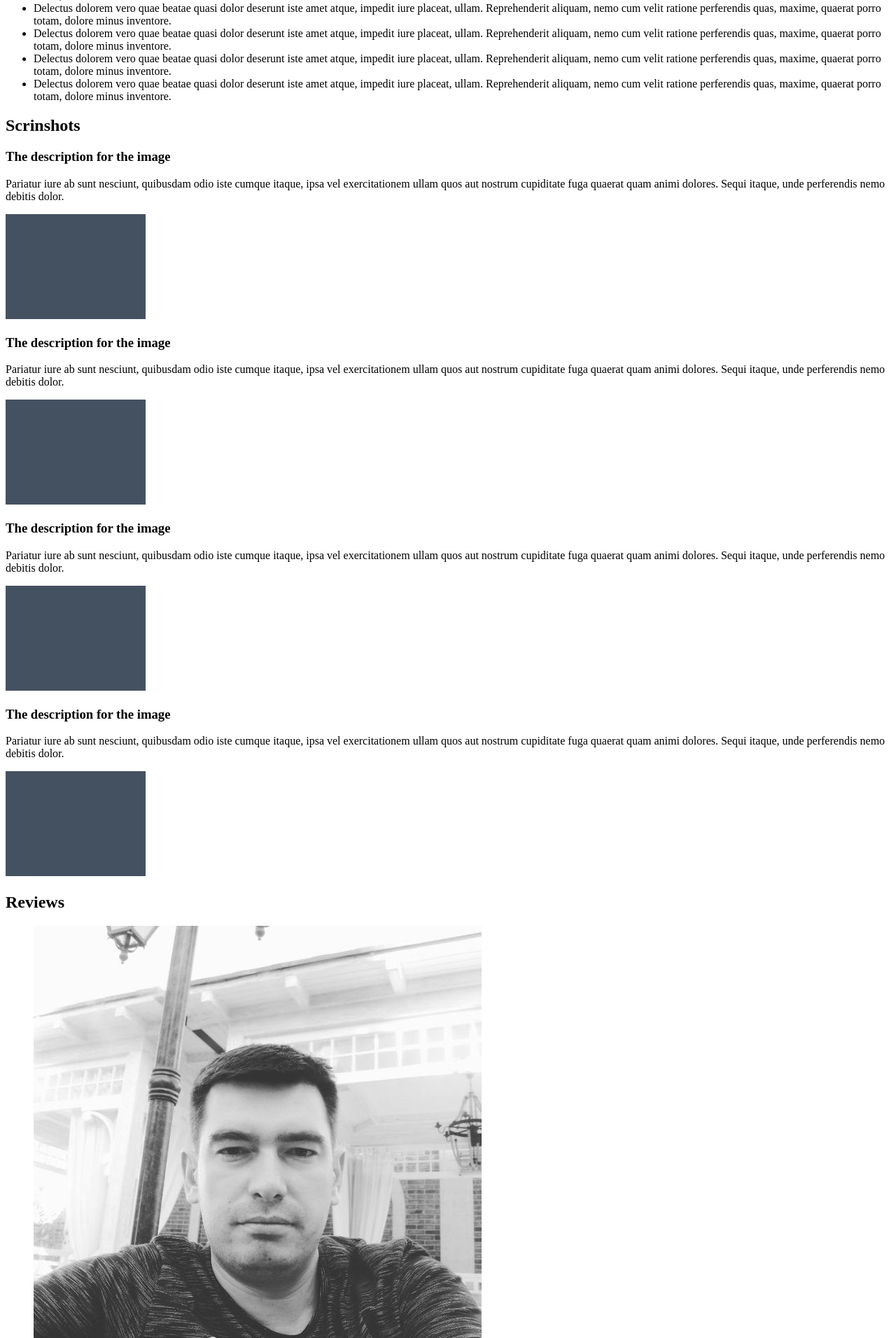
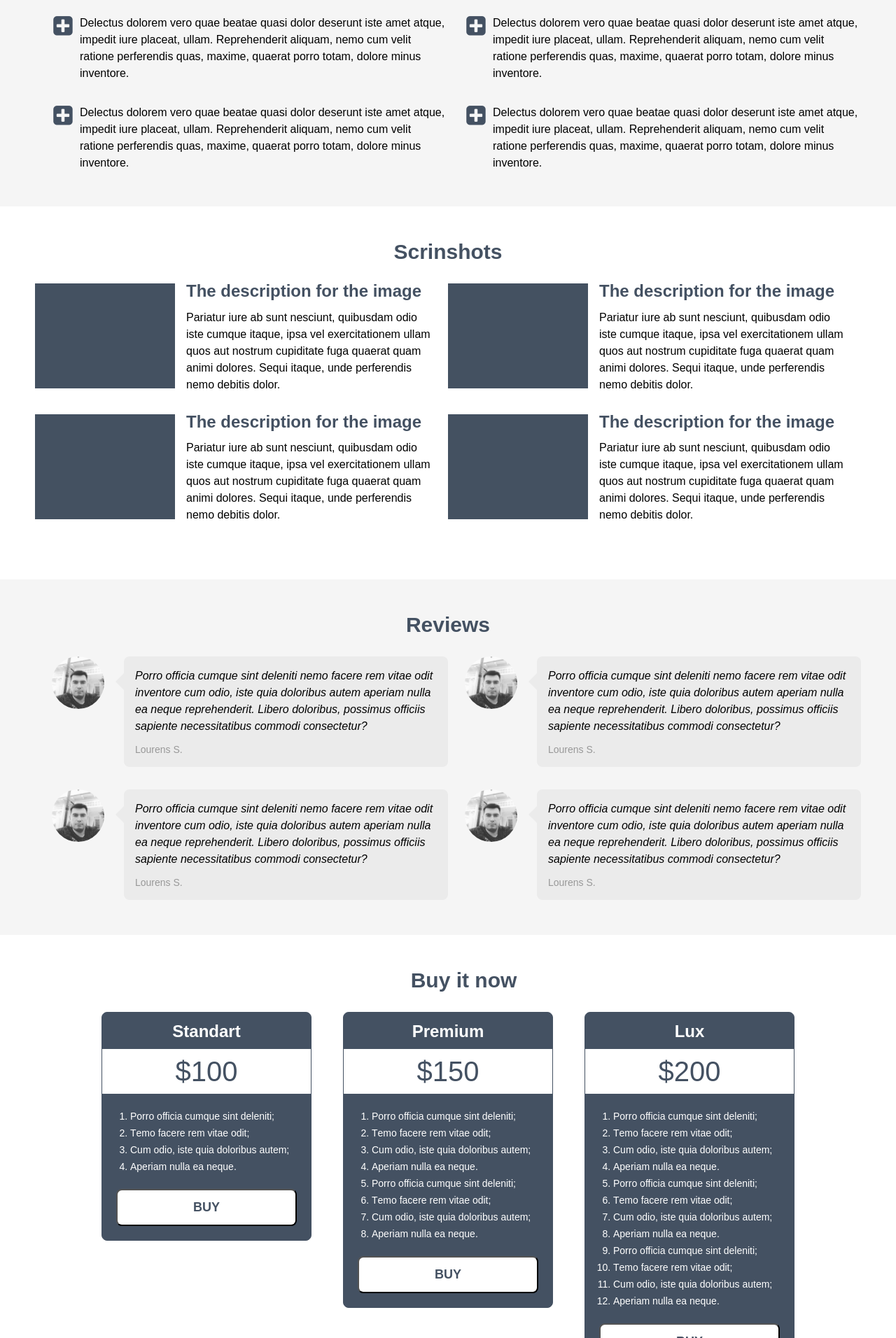
Before and after one commit to vvorobyov/gb-html5-css3, a plain HTML site: page index.html in a window 1280 px wide. Shown: the part 888-2800 px from the top of the page at 70% size. Drawn offline with Linux system fonts and the light colour scheme.

Commit message:
Add style.css and add classes to index.html Реализовано до блока "Buy it now"

```diff
--- a/index.html
+++ b/index.html
@@ -3,116 +3,149 @@
 <head>
     <meta charset="UTF-8">
     <title>Lesson-1</title>
+    <link rel="stylesheet" href="fonts/myfonts/css/myfont.css">
+    <link rel="stylesheet" href="styles/style.css">
 </head>
 <body>
 <div class="container">
-    <header>
+    <header class="block clr">
+        <div class="left">
             <h1>Product name</h1>
-        <p>
-            <span class="check"></span>Put on&nbsp;this page information about your product
-            <span class="check"></span>A&nbsp;detailed description of&nbsp;your product
-            <span class="check"></span>Tell&nbsp;us about the advantages and merits
-            <span class="check"></span>Associate the page with the payment system
-        </p>
-        <img src="images/main_photo.png" alt="Main foto">
+            <ul class="check">
+                <li><span class="icon-ok"></span> Put on&nbsp;this page information about your product</li>
+                <li><span class="icon-ok"></span>A&nbsp;detailed description of&nbsp;your product</li>
+                <li><span class="icon-ok"></span>Tell&nbsp;us about the advantages and merits</li>
+                <li><span class="icon-ok"></span>Associate the page with the payment system</li>
+            </ul>
+        </div>
+        <img class="right" src="images/main_photo.png" alt="Main foto">
     </header>
     <!-- About your product -->
-    <section>
+    <section class="block clr">
+        <div class="left aboutContent">
             <h2>About your product</h2>
             <p>
-            Lorem ipsum dolor sit amet, consectetur adipisicing elit. Asperiores aut,
-            consectetur delectus dolore eos ex&nbsp;harum inventore ipsa laborum laudantium
-            modi natus non omnis quasi repellat repellendus ullam unde vel.
+                Lorem ipsum dolor sit amet, consectetur adipisicing elit.
+                Nobis facilis fuga, illo at. Natus eos, eligendi illum rerum
+                omnis porro ex, magni, explicabo veniam incidunt in quam sapiente ut ipsum.
             </p>
             <p>
-            Lorem ipsum dolor sit amet, consectetur adipisicing elit. Ab&nbsp;architecto,
-            assumenda distinctio dolore eveniet necessitatibus non nulla quis sint tempore.
-            Adipisci debitis dicta in&nbsp;laborum minus similique, voluptates. Iure, praesentium?
+                Pariatur iure ab sunt nesciunt, quibusdam odio iste cumque itaque,
+                ipsa vel exercitationem ullam quos aut nostrum cupiditate fuga quaerat
+                quam animi dolores. Sequi itaque, unde perferendis nemo debitis dolor.
             </p>
-        <img src="images/about_image.png" alt="about image">
+        </div>
+        <img class="right aboutImg" src="images/about_image.png" alt="about image">
     </section>
     <!-- Dignity and pluses product -->
-    <section>
-        <h2>Dignity and pluses product</h2>
-        <ul>
+    <section class="block">
+        <h2 class="center">Dignity and pluses product</h2>
+        <ul class="digitalList">
             <li>
+                <span class="icon-plus-squared left"> </span>
+                <div>
                     Delectus dolorem vero quae beatae quasi dolor deserunt iste amet atque, impedit iure placeat,
                     ullam. Reprehenderit aliquam, nemo cum velit ratione perferendis quas, maxime,
                     quaerat porro totam, dolore minus inventore.
+                </div>
             </li>
             <li>
+                <span class="icon-plus-squared left"></span>
+                <div>
                     Delectus dolorem vero quae beatae quasi dolor deserunt iste amet atque, impedit iure placeat,
                     ullam. Reprehenderit aliquam, nemo cum velit ratione perferendis quas, maxime,
                     quaerat porro totam, dolore minus inventore.
+                </div>
             </li>
             <li>
+                <span class="icon-plus-squared left"></span>
+                <div>
                     Delectus dolorem vero quae beatae quasi dolor deserunt iste amet atque, impedit iure placeat,
                     ullam. Reprehenderit aliquam, nemo cum velit ratione perferendis quas, maxime,
                     quaerat porro totam, dolore minus inventore.
+                </div>
             </li>
             <li>
+                <span class="icon-plus-squared left"></span>
+                <div>
                     Delectus dolorem vero quae beatae quasi dolor deserunt iste amet atque, impedit iure placeat,
                     ullam. Reprehenderit aliquam, nemo cum velit ratione perferendis quas, maxime,
                     quaerat porro totam, dolore minus inventore.
+                </div>
             </li>
             <li>
+                <span class="icon-plus-squared left"></span>
+                <div>
                     Delectus dolorem vero quae beatae quasi dolor deserunt iste amet atque, impedit iure placeat,
                     ullam. Reprehenderit aliquam, nemo cum velit ratione perferendis quas, maxime,
                     quaerat porro totam, dolore minus inventore.
+                </div>
             </li>
             <li>
+                <span class="icon-plus-squared left"></span>
+                <div>
                     Delectus dolorem vero quae beatae quasi dolor deserunt iste amet atque, impedit iure placeat,
                     ullam. Reprehenderit aliquam, nemo cum velit ratione perferendis quas, maxime,
                     quaerat porro totam, dolore minus inventore.
+                </div>
             </li>
         </ul>
     </section>
     <!-- Scrinshots -->
-    <section>
-        <h2>Scrinshots</h2>
+    <section class="block screenshots">
+        <h2 class="center">Scrinshots</h2>
         <article>
+            <div class="right">
                 <h3>The description for the image</h3>
                 <p>
                     Pariatur iure ab&nbsp;sunt nesciunt, quibusdam odio iste cumque itaque, ipsa vel exercitationem
                     ullam quos aut nostrum cupiditate fuga quaerat quam animi dolores. Sequi itaque,
                     unde perferendis nemo debitis dolor.
                 </p>
-            <img src="images/screenshot.png" alt="screenshot">
+             </div>
+            <img class="left" src="images/screenshot.png" alt="screenshot">
         </article>
         <article>
+            <div class="right">
                 <h3>The description for the image</h3>
                 <p>
                     Pariatur iure ab&nbsp;sunt nesciunt, quibusdam odio iste cumque itaque, ipsa vel exercitationem
                     ullam quos aut nostrum cupiditate fuga quaerat quam animi dolores. Sequi itaque,
                     unde perferendis nemo debitis dolor.
                 </p>
-            <img src="images/screenshot.png" alt="screenshot">
+             </div>
+            <img class="left" src="images/screenshot.png" alt="screenshot">
         </article>
         <article>
+            <div class="right">
                 <h3>The description for the image</h3>
                 <p>
                     Pariatur iure ab&nbsp;sunt nesciunt, quibusdam odio iste cumque itaque, ipsa vel exercitationem
                     ullam quos aut nostrum cupiditate fuga quaerat quam animi dolores. Sequi itaque,
                     unde perferendis nemo debitis dolor.
                 </p>
-            <img src="images/screenshot.png" alt="screenshot">
+             </div>
+            <img class="left" src="images/screenshot.png" alt="screenshot">
         </article>
         <article>
+            <div class="right">
                 <h3>The description for the image</h3>
                 <p>
                     Pariatur iure ab&nbsp;sunt nesciunt, quibusdam odio iste cumque itaque, ipsa vel exercitationem
                     ullam quos aut nostrum cupiditate fuga quaerat quam animi dolores. Sequi itaque,
                     unde perferendis nemo debitis dolor.
                 </p>
-            <img src="images/screenshot.png" alt="screenshot">
+             </div>
+            <img class="left" src="images/screenshot.png" alt="screenshot">
         </article>
     </section>
     <!-- Reviews -->
-    <section>
-        <h2>Reviews</h2>
-        <ul>
+    <section class="block">
+        <h2 class="center">Reviews</h2>
+        <ul class="reviewList">
             <li>
-                <img src="images/userpic.jpg" alt="Author's photo">
+                <img class="userpic" src="images/userpic.jpg" alt="Author's photo">
+                <div class="reviewArrow left"></div>
                 <div class="review">
                     <p>
                         Porro officia cumque sint deleniti nemo facere rem vitae odit inventore cum odio, iste quia
@@ -123,7 +156,8 @@
                 </div>
             </li>
             <li>
-                <img src="images/userpic.jpg" alt="Author's photo">
+                <img class="userpic" src="images/userpic.jpg" alt="Author's photo">
+                <div class="reviewArrow left"></div>
                 <div class="review">
                     <p>
                         Porro officia cumque sint deleniti nemo facere rem vitae odit inventore cum odio, iste quia
@@ -134,7 +168,8 @@
                 </div>
             </li>
             <li>
-                <img src="images/userpic.jpg" alt="Author's photo">
+                <img class="userpic" src="images/userpic.jpg" alt="Author's photo">
+                <div class="reviewArrow left"></div>
                 <div class="review">
                     <p>
                         Porro officia cumque sint deleniti nemo facere rem vitae odit inventore cum odio, iste quia
@@ -145,7 +180,8 @@
                 </div>
             </li>
             <li>
-                <img src="images/userpic.jpg" alt="Author's photo">
+                <img class="userpic" src="images/userpic.jpg" alt="Author's photo">
+                <div class="reviewArrow left"></div>
                 <div class="review">
                     <p>
                         Porro officia cumque sint deleniti nemo facere rem vitae odit inventore cum odio, iste quia
@@ -158,11 +194,11 @@
         </ul>
     </section>
     <!-- Buy it now -->
-    <section>
-        <h2>Buy it&nbsp;now</h2>
-        <article>
+    <section class="block buyBlock">
+        <h2 class="center">Buy it&nbsp;now</h2>
+        <article class="buyItem center">
             <h3>Standart</h3>
-            <p class="coast">&amp;dollar;100</p>
+            <p class="coast">$100</p>
             <ol>
                 <li>Porro officia cumque sint deleniti;</li>
                 <li>Тemo facere rem vitae odit;</li>
@@ -173,9 +209,9 @@
                 <button>BUY</button>
             </form>
         </article>
-        <article>
+        <article class="buyItem center">
             <h3>Premium</h3>
-            <p class="coast">&amp;dollar;150</p>
+            <p class="coast">$150</p>
             <ol>
                 <li>Porro officia cumque sint deleniti;</li>
                 <li>Тemo facere rem vitae odit;</li>
@@ -190,9 +226,9 @@
                 <button>BUY</button>
             </form>
         </article>
-        <article>
+        <article class="buyItem center">
             <h3>Lux</h3>
-            <p class="coast">&amp;dollar;200</p>
+            <p class="coast">$200</p>
             <ol>
                 <li>Porro officia cumque sint deleniti;</li>
                 <li>Тemo facere rem vitae odit;</li>
@@ -212,8 +248,8 @@
             </form>
         </article>
     </section>
-    <footer>
-        <h2>Contacts</h2>
+    <footer class="block mainFooter">
+        <h2 class="center">Contacts</h2>
         <form action="#">
             <input type="text" name="name" placeholder="Your name:">
             <input type="email" name="email" placeholder="Your email:">
--- /dev/null
+++ b/styles/style.css
@@ -0,0 +1,241 @@
+:root {
+    --main-font-color: #000;
+    --dark-bg-color: #445162;
+    --dark-font-color: #fff;
+    --dark-h-color: #fff;
+    --light1-bg-color: #fff;
+    --light-h-color: #445162;
+    --light-font-color: #333;
+    --light2-bg-color: #f5f5f5;
+    --review-bg-color: #ebebeb;
+    --author-font-color: #989898;
+}
+
+* {
+    padding: 0;
+    margin: 0;
+    text-decoration: none;
+}
+html {
+    font: 16px 'Arial MT', sans-serif;
+    line-height: 1.5em;
+}
+.container {
+    width: 1280px;
+    margin: 0 auto;
+}
+
+.block{
+    padding: 50px;
+    overflow: auto;
+}
+.clr:after {
+    content: "";
+    display: block;
+    clear: both;
+}
+
+.container>header {
+    background-color: var(--dark-bg-color);
+}
+
+.container>header * {
+    color: var(--dark-font-color);
+}
+
+.container>section:nth-child(2n+1) {
+    background-color: var(--light2-bg-color);
+}
+.left {
+    float: left;
+}
+
+.right {
+    float: right;
+}
+
+.center{
+    text-align: center;
+}
+
+h1 {
+    font-size: 3.75em;
+    line-height: .75em;
+    margin-bottom: .85em;
+}
+
+h2 {
+    font-size: 1.875em;
+    color: var(--light-h-color);
+    line-height: 1em;
+    margin-bottom: 1em;
+}
+
+h3 {
+    font-size: 1.5em;
+    color: var(--light-h-color);
+    line-height: .9em;
+    margin-bottom: .625em;
+}
+
+ul.check {
+    list-style-type: none;
+    font-size: 1.25em;
+}
+
+ul.check .icon-ok {
+    font-size: 1.625em;
+    line-height: 1em;
+}
+
+.aboutContent {
+    width: 660px;
+}
+
+.aboutContent p {
+    padding-bottom: 1.25em;
+}
+
+.aboutImg{
+    width: 430px;
+    height: 245px;
+}
+
+.digitalList,
+.reviewList {
+    list-style-type: none;
+    overflow: auto;
+    margin-bottom: -2em;
+}
+
+.digitalList li,
+.reviewList li {
+    float: left;
+    width: 566px;
+    margin-left: 1.5em;
+    margin-bottom: 2em;
+}
+
+.digitalList .icon-plus-squared {
+    min-height: 100%;
+    font-size: 2em;
+    color: var(--light-h-color);
+}
+
+.digitalList .icon-plus-squared:before {
+    margin: 0;
+}
+
+.digitalList div {
+    margin-left: 2.5em;
+}
+
+.screenshots>article {
+    overflow: auto;
+    margin-bottom: 1.875em;
+    margin-right: 1em;
+    width: 574px;
+    float: left;
+}
+
+.screenshots>article>img {
+    width: 200px;
+    height: 150px;
+    margin-right: 1em;
+}
+
+.screenshots>article>div {
+    width: 358px;
+
+}
+
+.userpic {
+    display: block;
+    width: 75px;
+    height: 75px;
+    border-radius: 50%;
+    float: left;
+    margin-right: 1em;
+}
+
+.review {
+    padding: 1em;
+    margin-left: 103px;
+    background-color: var(--review-bg-color);
+    border-radius: .5em;
+}
+
+.review>p:first-child {
+    font-style: italic;
+}
+
+.reviewArrow {
+    width: 0;
+    margin-top: 1.5em;
+    border-top: .75em solid transparent;
+    border-bottom: .75em solid transparent;
+    border-right: .75em solid var(--review-bg-color);
+
+}
+
+.reviewAuthor {
+    color: var(--author-font-color);
+    font-size: 0.875em;
+    line-height: 1.125em;
+    margin-top: 1em;
+}
+
+.buyBlock {
+    /*height: 554px;*/
+    /*position: relative;*/
+    padding: 50px 100px 50px 145px;
+}
+
+.buyItem {
+    /*position: relative;*/
+    /*bottom: 10px;*/
+    margin-right: 45px;
+    vertical-align: bottom;
+    width: 300px;
+    padding: 1em 1.25em 1.25em;
+    float: left;
+    background-color: var(--dark-bg-color);
+    border: 1px solid var(--dark-bg-color);
+    border-radius: .5em;
+    box-sizing: border-box;
+}
+
+.buyItem>h3 {
+    color: var(--dark-h-color);
+}
+
+.coast {
+    background-color: var(--light1-bg-color);
+    color: var(--light-h-color);
+    font-size: 2.5em;
+    padding: .5em 0;
+    margin: 0 -0.5em;
+}
+
+.buyItem>ol {
+
+    font-size: .875em;
+    margin: 1.25rem 0 1.25rem 1.25rem;
+    text-align: left;
+    color: var(--dark-font-color);
+}
+
+.buyItem:first-child {
+    margin-left: 45px;
+}
+
+.buyItem button {
+    display: block;
+    width: 100%;
+    font-size: 1.125rem;
+    font-weight: 700;
+    padding: .875rem;
+    border-radius: 0.5rem;
+    background-color: var(--light1-bg-color);
+    color: var(--light-h-color);
+}
```
Lines whose indentation alone changed are shown as unchanged.
